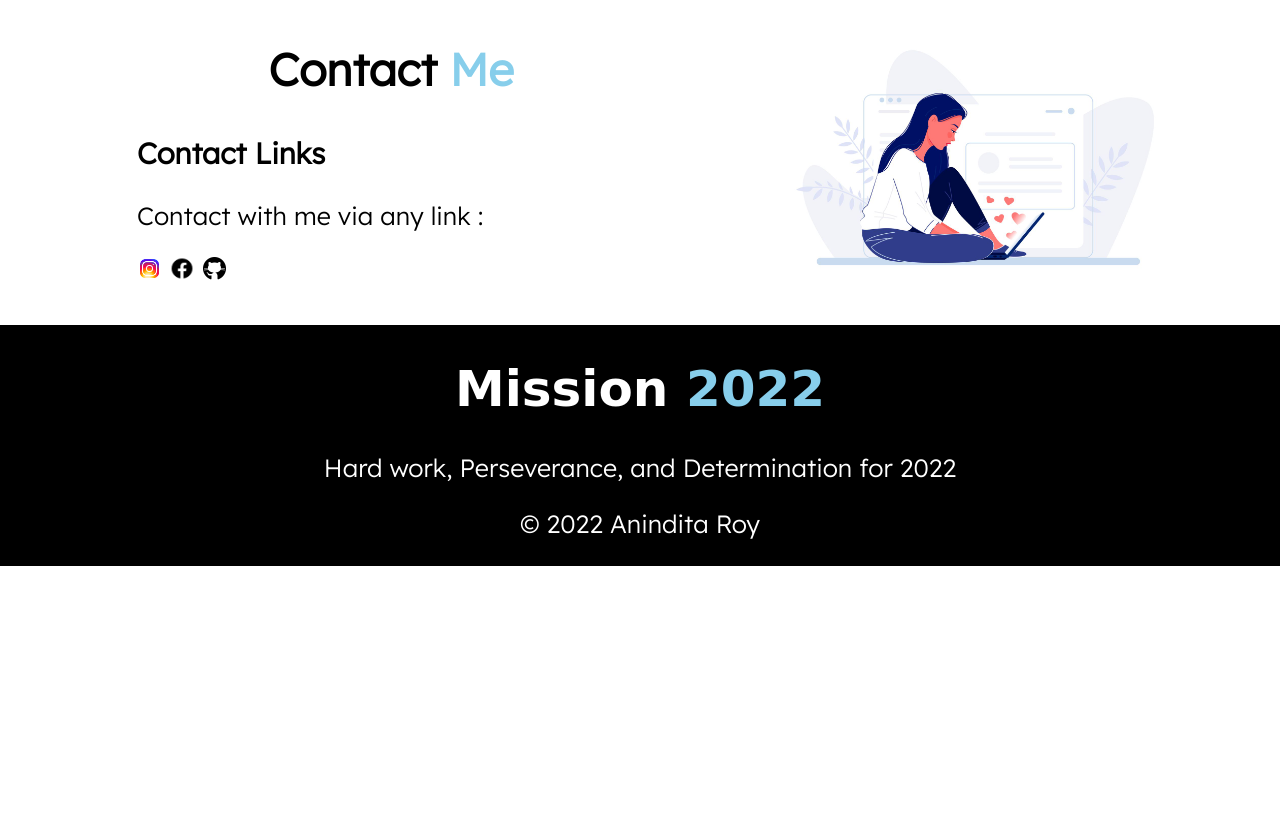
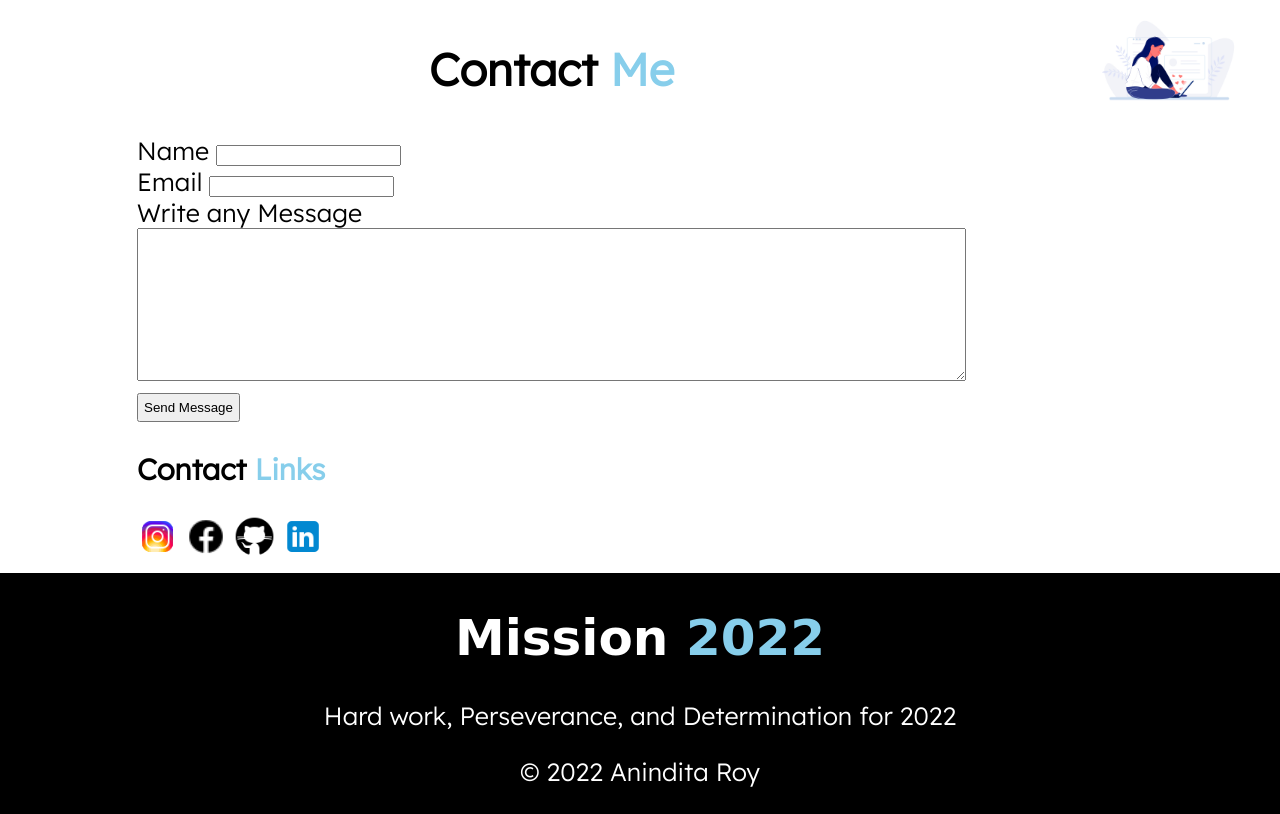
Before and after one commit to Aninditaroy/anindita-s-mission-2022, a plain HTML site: page index.html in a window 1280 px wide. Shown: the part 2620-3434 px from the top of the page. Before the commit the page ends 3186 px from the top, so only its background shows below. Drawn offline with Linux system fonts and the light colour scheme; grey boxes are pictures that could not be loaded; a web font is replaced by a local one.

Commit message:
contact modified

```diff
--- a/index.html
+++ b/index.html
@@ -87,11 +87,18 @@
     <section class="flexible-container ">
         <div class="contact-div">
             <h1 class="contact-item">Contact <span class="skyblue-color">Me</span></h1>
-            <h3>Contact Links</h3>
-            <p>Contact with me via any link :</p>
-            <img id="icon-size" src="instagram-icon.png" alt="https://www.google.com/"/>
+            <label for="name">Name </label>
+            <input type="text"><br>
+            <label for="email">Email </label>
+            <input type="text"><br>
+            <label for="message">Write any Message</label>
+            <textarea name="message" id="textarea" cols="15" rows="5"></textarea>
+            <button id="submit-button">Send Message</button>
+            <h3>Contact <span class="skyblue-color">Links</span></h3>
+            <img id="icon-size" src="instagram-icon.png"/>
             <img id="icon-size" src="facebook-icon.png"/>
             <img id="icon-size" src="github-icon.png"/>
+            <img id="icon-size" src="linkedin-icon.png"/>
         </div>
         <div class="contact-div">
             <img src="images/pictures/girl.jpg" alt="">
--- a/style.css
+++ b/style.css
@@ -142,6 +142,14 @@ body{
     padding-left: 10%;
     padding-bottom: 10px;
 }
+#submit-button{
+    padding: 5px 5px;
+}
+#textarea{
+    margin: 0px;
+    height: 147px;
+    width: 823px;;
+}
 .contact-div img{
     width: 80%;
 }
```
Also changed, not shown: linkedin-icon.png (added).
